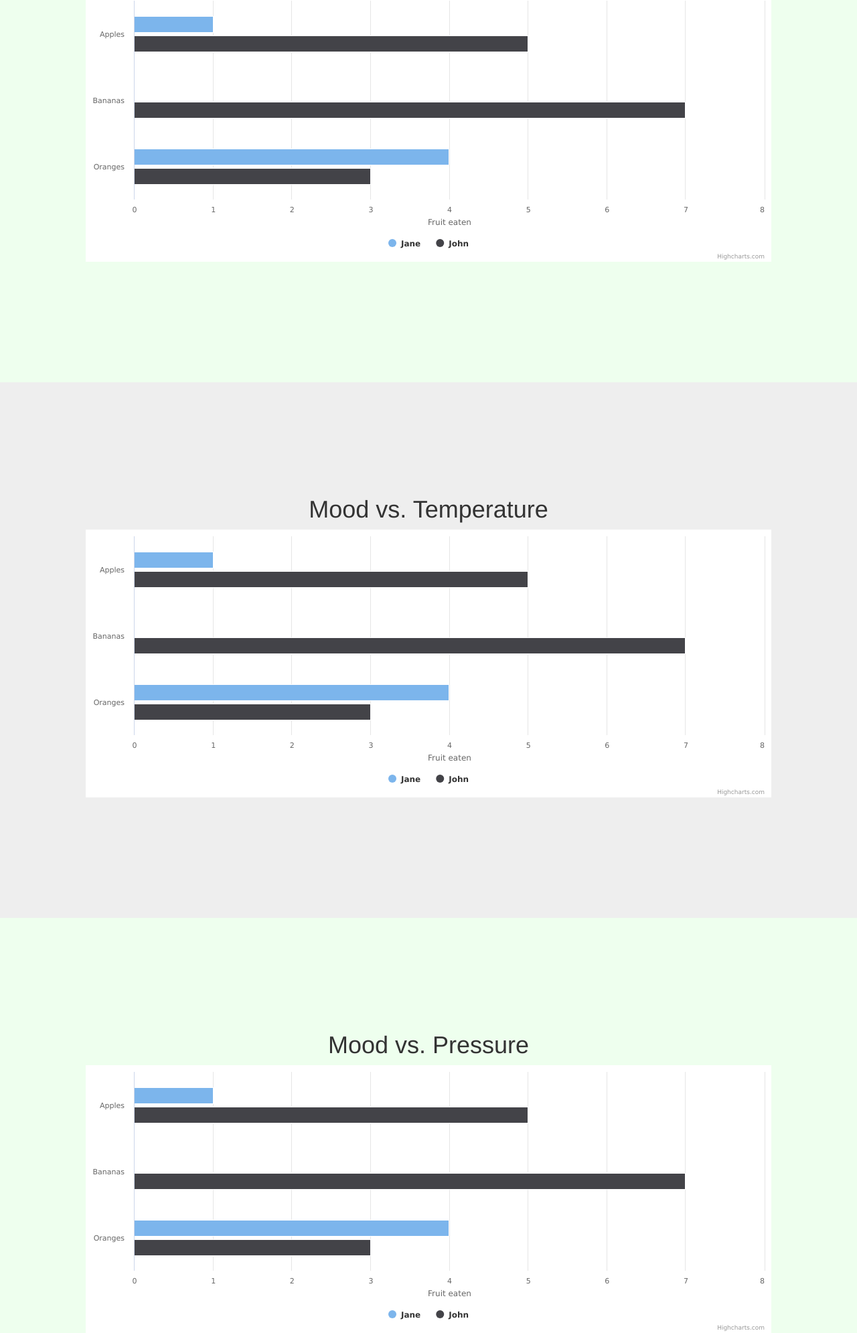
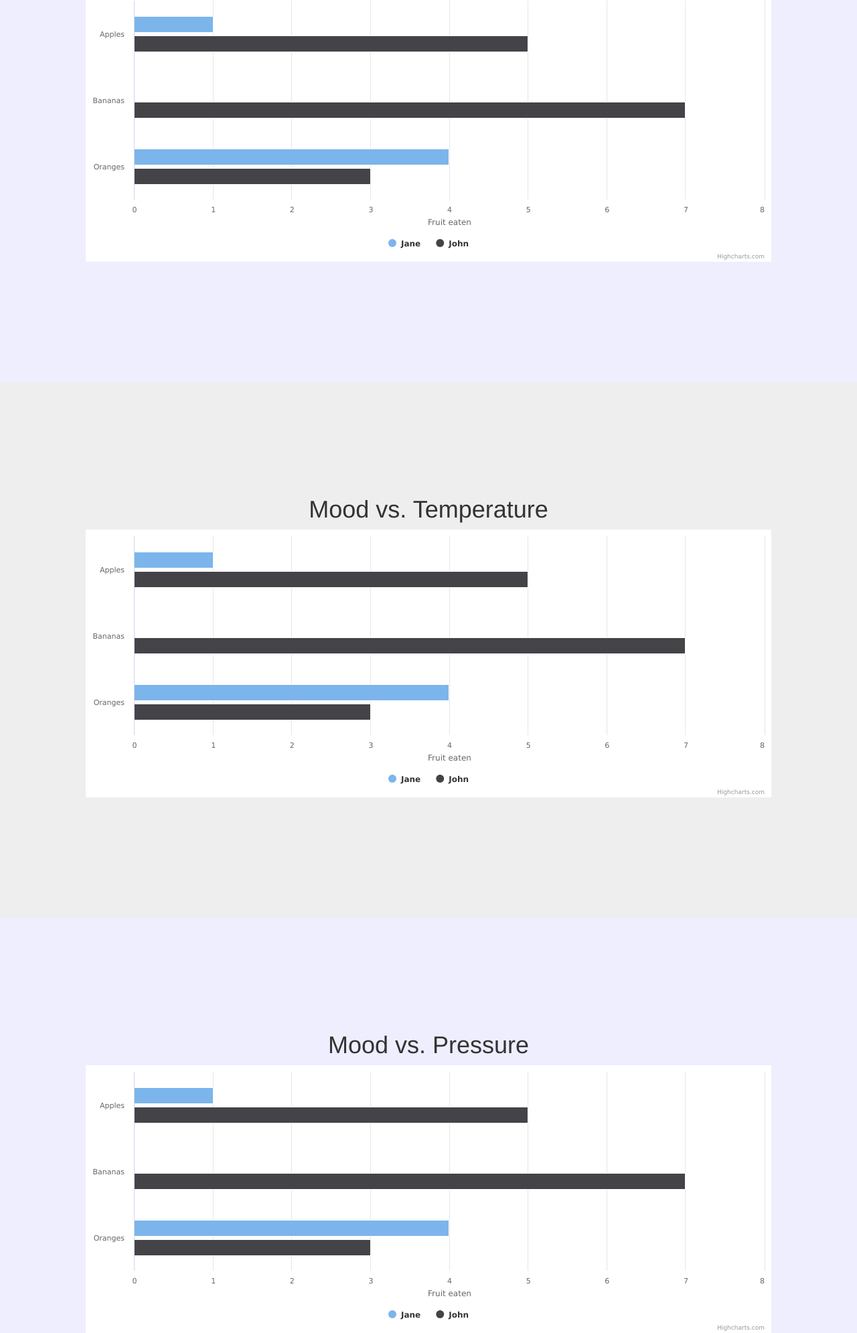
Before and after one commit to AsherWright/TorontoWearhack, a plain HTML site: page WearHacks/index.html in a window 1280 px wide. Shown: the part 1829-3820 px from the top of the page at 67% size. Drawn offline with nearby package versions, Linux system fonts and the light colour scheme.

Commit message:
Changed colours

```diff
--- a/WearHacks/css/scrolling-nav.css
+++ b/WearHacks/css/scrolling-nav.css
@@ -73,7 +73,7 @@ of those sections to manage the look and feel of the site. */
     height: 100%;
     padding-top: 150px;
     text-align: center;
-    background: #efe;
+    background: #eef;
 }
 
 .mood-temperature {
@@ -86,5 +86,5 @@ of those sections to manage the look and feel of the site. */
     heigh: 100%;
     padding-top: 150px;
     text-align: center;
-    background: #efe;
+    background: #eef;
 }
```
